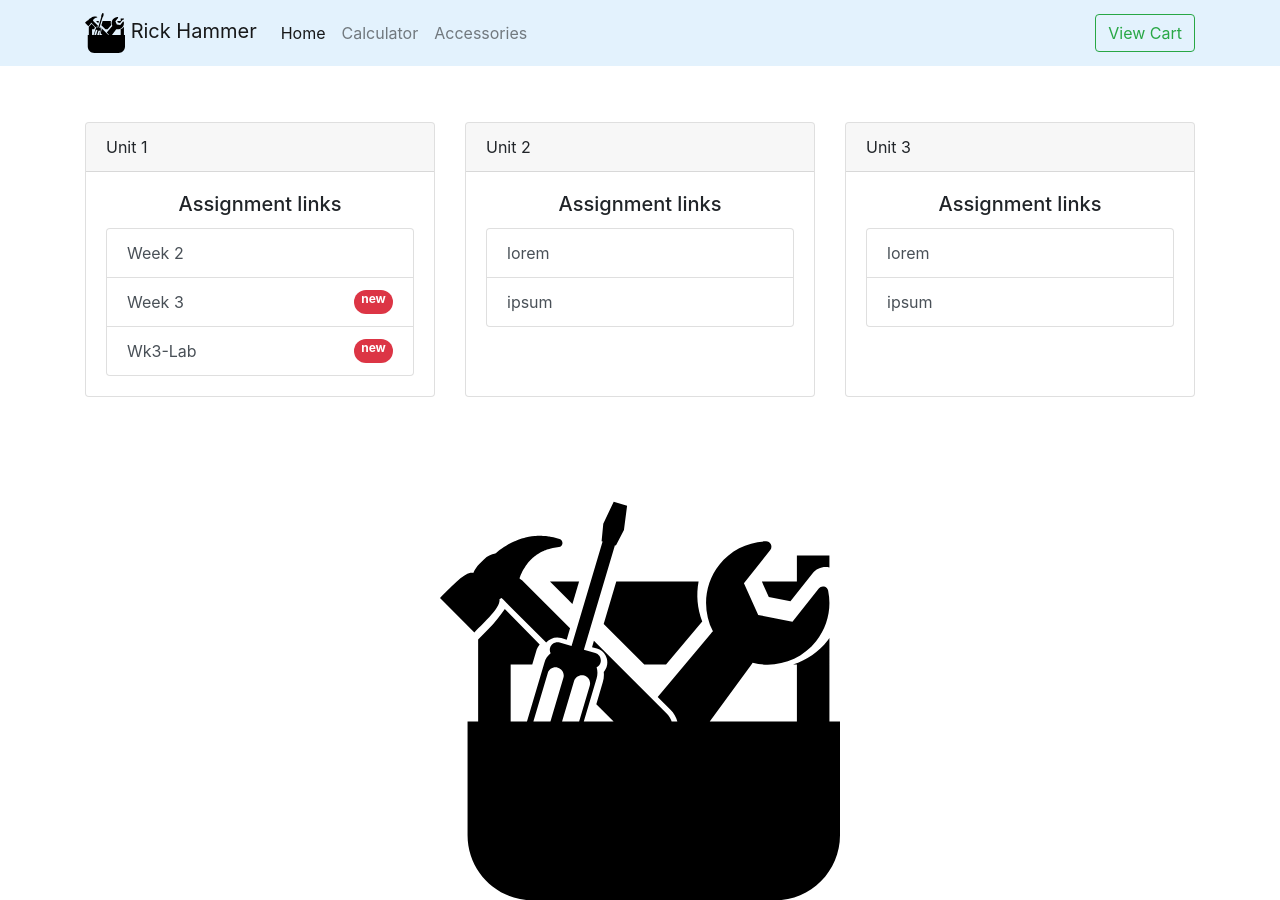
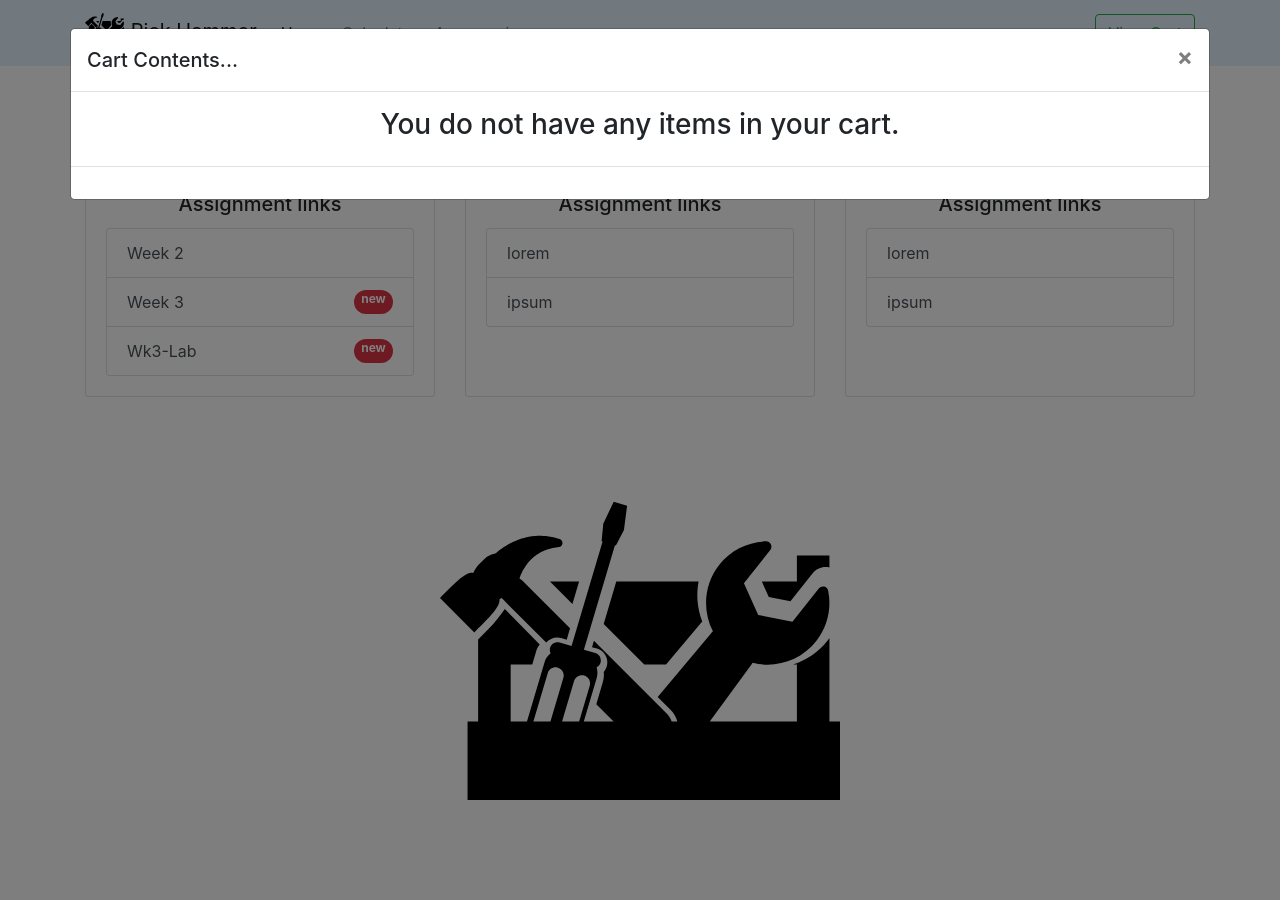
Before and after one commit to Chandler-Ryan/php1Class, a PHP site: page /week3/index.php in a window 1280 px wide, after a click on "View Cart". Shown: the top 900 px of the page. After the commit the page ends 800 px from the top, so only its background shows below. Run offline with PHP 8.4, Linux system fonts and the light colour scheme; some libraries are stand-ins or nearby versions.

Commit message:
Change empty cart handling.

```diff
--- a/public/week3/footer.php
+++ b/public/week3/footer.php
@@ -2,7 +2,6 @@
 
 </footer>
 
-<?php if (isset($_SESSION['cart'])): ?>
 <div class="modal fade" id="cartModal" role="dialog" tabindex="-1" aria-hidden="true">
     <div class="modal-dialog modal-xl" role="document">
         <div class="modal-content">
@@ -14,7 +13,7 @@
             </div>
             <div class="modal-body">
                 <div class="container">
-                    <div class="">
+                    <?php if (isset($_SESSION['cart'])): ?>
                         <p>Thank you for your order of:</p>
                         <div class="list-group">
                             <?php foreach($_SESSION['cart'] as $item => $quanity): ?>
@@ -40,18 +39,21 @@
                             <?php endforeach; ?>
                         </div>
                         <p>for a total of: $<?=number_format($total, 2)?></p>
-                    </div>
+                    <?php else: ?>
+                        <h3 class="text-center">You do not have any items in your cart.</h3>
+                    <?php endif; ?>
                 </div>
             </div>
             <div class="modal-footer">
+            <?php if (isset($_SESSION['cart'])): ?>
                 <form action="" method="post">
                     <input type="submit" value="Clear Cart" name="clearCart" class="my-4 btn btn-outline-danger">
                 </form>
+            <?php endif; ?>
             </div>
         </div>
     </div>
 </div>
-<?php endif; ?>
 
     <script src="https://code.jquery.com/jquery-3.3.1.slim.min.js" integrity="sha384-q8i/X+965DzO0rT7abK41JStQIAqVgRVzpbzo5smXKp4YfRvH+8abtTE1Pi6jizo" crossorigin="anonymous"></script>
     <script src="https://cdnjs.cloudflare.com/ajax/libs/popper.js/1.14.6/umd/popper.min.js" integrity="sha384-wHAiFfRlMFy6i5SRaxvfOCifBUQy1xHdJ/yoi7FRNXMRBu5WHdZYu1hA6ZOblgut" crossorigin="anonymous"></script>
```
